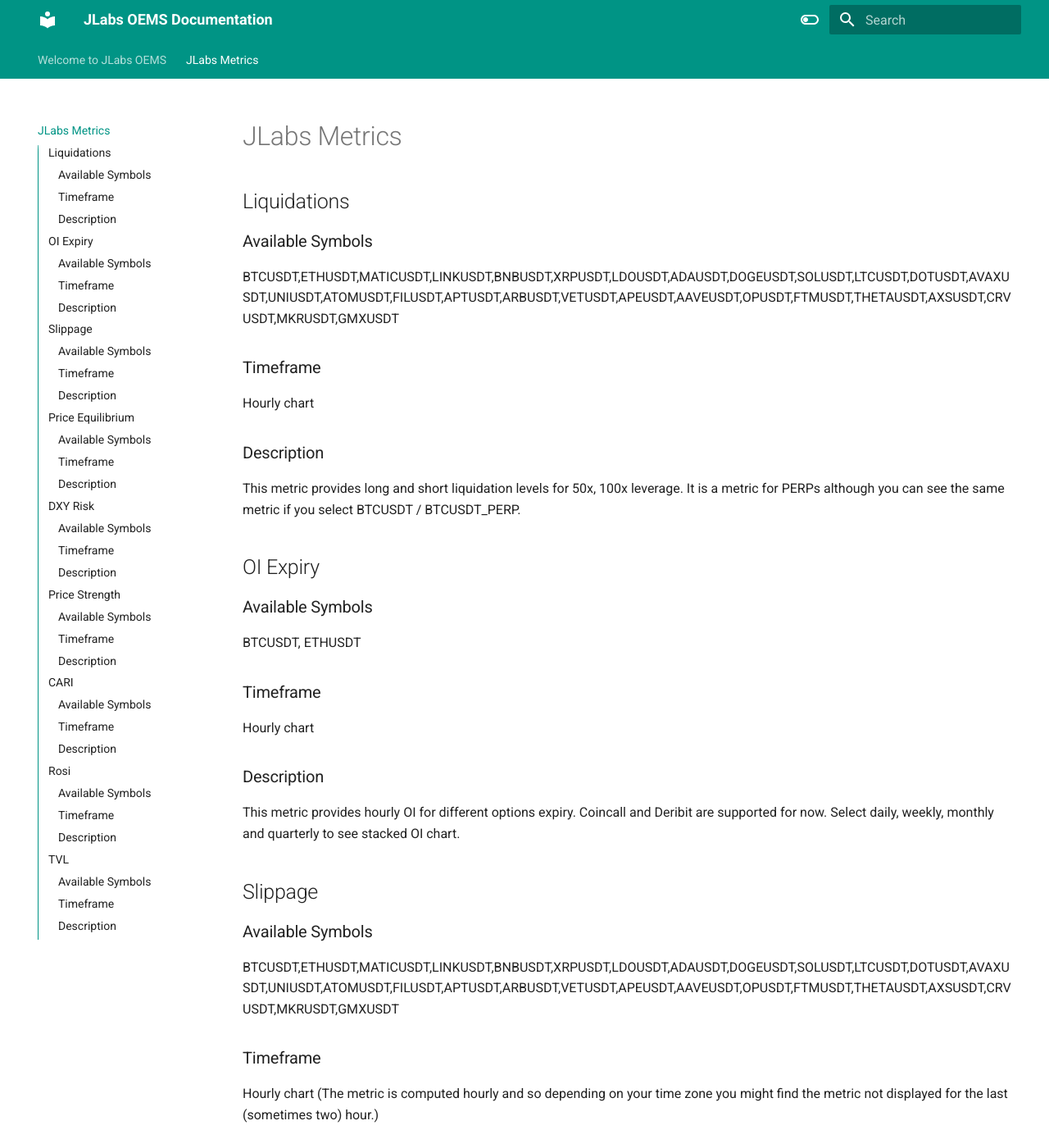
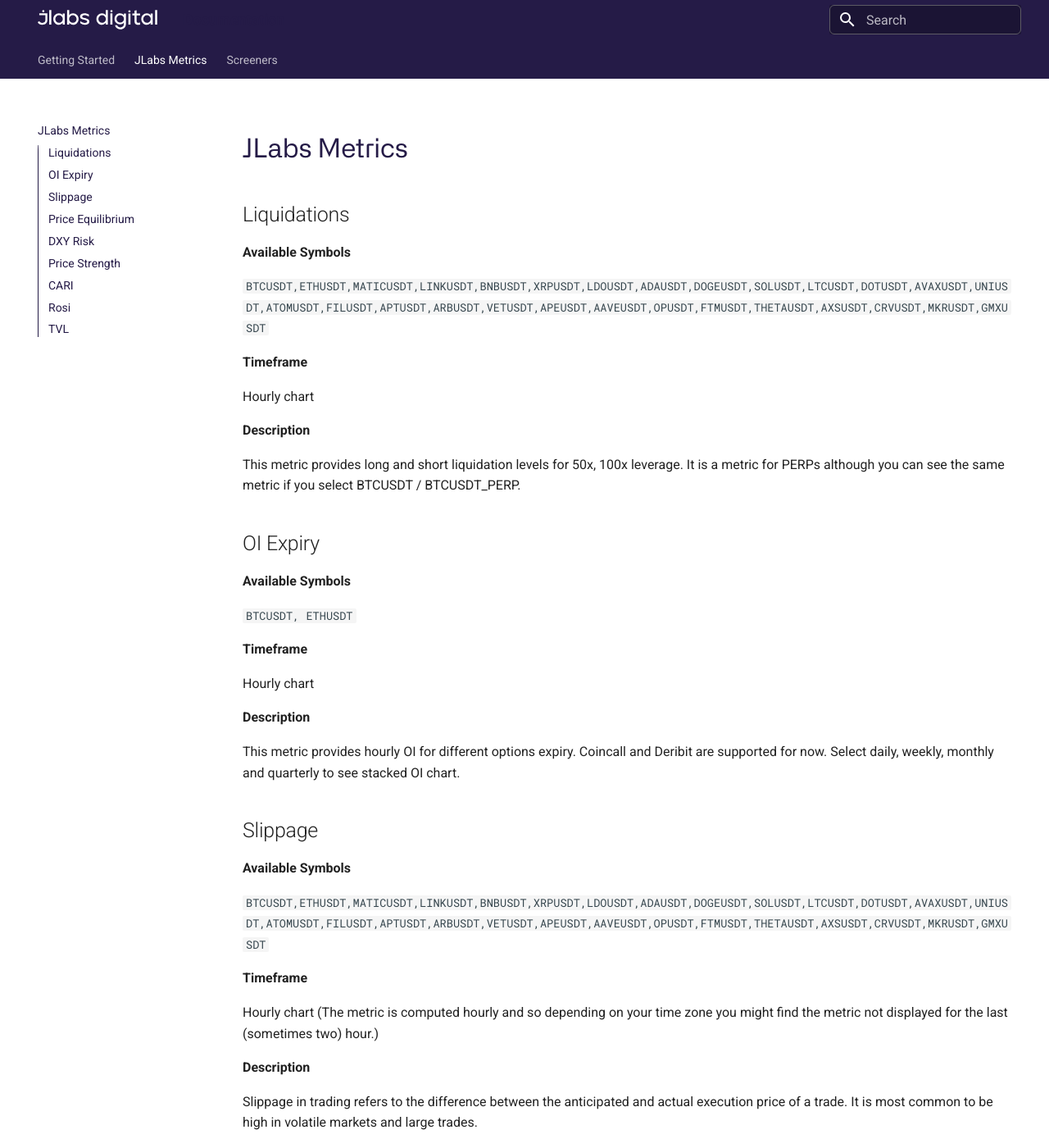
Before and after one commit to roniAnalytics/mkdocs-jlabs, an MkDocs documentation site: the page built from docs/JLabs Metrics.md, in a window 1280 px wide and 1400 px high. Shown: the whole window at 82% size. Built offline with MkDocs 1.6.1 and Material for MkDocs 9.7.7, drawn with Linux system fonts in a browser that asks for light colours; some of the changed text lies outside the part shown.

Commit message:
Menus Updated

```diff
--- a/docs/page2.md
+++ b/docs/JLabs Metrics.md
@@ -1,128 +1,130 @@
+<link rel="stylesheet" href="/stylesheets/extra.css">
+
 # JLabs Metrics
 
 ## Liquidations
 
-### Available Symbols
+**Available Symbols**
 
-BTCUSDT,ETHUSDT,MATICUSDT,LINKUSDT,BNBUSDT,XRPUSDT,LDOUSDT,ADAUSDT,DOGEUSDT,SOLUSDT,LTCUSDT,DOTUSDT,AVAXUSDT,UNIUSDT,ATOMUSDT,FILUSDT,APTUSDT,ARBUSDT,VETUSDT,APEUSDT,AAVEUSDT,OPUSDT,FTMUSDT,THETAUSDT,AXSUSDT,CRVUSDT,MKRUSDT,GMXUSDT
+`BTCUSDT,ETHUSDT,MATICUSDT,LINKUSDT,BNBUSDT,XRPUSDT,LDOUSDT,ADAUSDT,DOGEUSDT,SOLUSDT,LTCUSDT,DOTUSDT,AVAXUSDT,UNIUSDT,ATOMUSDT,FILUSDT,APTUSDT,ARBUSDT,VETUSDT,APEUSDT,AAVEUSDT,OPUSDT,FTMUSDT,THETAUSDT,AXSUSDT,CRVUSDT,MKRUSDT,GMXUSDT`
 
-### Timeframe
+**Timeframe**
 
 Hourly chart
 
-### Description
+**Description**
 
 This metric provides long and short liquidation levels for 50x, 100x leverage. It is a metric for PERPs although you can see the same metric if you select BTCUSDT / BTCUSDT_PERP.
 
 ## OI Expiry
 
-### Available Symbols
+**Available Symbols**
 
-BTCUSDT, ETHUSDT
+`BTCUSDT, ETHUSDT`
 
-### Timeframe
+**Timeframe**
 
 Hourly chart
 
-### Description
+**Description**
 
 This metric provides hourly OI for different options expiry. Coincall and Deribit are supported for now. Select daily, weekly, monthly and quarterly to see stacked OI chart.
 
 ## Slippage
 
-### Available Symbols
+**Available Symbols**
 
-BTCUSDT,ETHUSDT,MATICUSDT,LINKUSDT,BNBUSDT,XRPUSDT,LDOUSDT,ADAUSDT,DOGEUSDT,SOLUSDT,LTCUSDT,DOTUSDT,AVAXUSDT,UNIUSDT,ATOMUSDT,FILUSDT,APTUSDT,ARBUSDT,VETUSDT,APEUSDT,AAVEUSDT,OPUSDT,FTMUSDT,THETAUSDT,AXSUSDT,CRVUSDT,MKRUSDT,GMXUSDT
+`BTCUSDT,ETHUSDT,MATICUSDT,LINKUSDT,BNBUSDT,XRPUSDT,LDOUSDT,ADAUSDT,DOGEUSDT,SOLUSDT,LTCUSDT,DOTUSDT,AVAXUSDT,UNIUSDT,ATOMUSDT,FILUSDT,APTUSDT,ARBUSDT,VETUSDT,APEUSDT,AAVEUSDT,OPUSDT,FTMUSDT,THETAUSDT,AXSUSDT,CRVUSDT,MKRUSDT,GMXUSDT`
 
-### Timeframe
+**Timeframe**
 
 Hourly chart (The metric is computed hourly and so depending on your time zone you might find the metric not displayed for the last (sometimes two) hour.)
 
-### Description
+**Description**
 
 Slippage in trading refers to the difference between the anticipated and actual execution price of a trade. It is most common to be high in volatile markets and large trades.
 
 ## Price Equilibrium
 
-### Available Symbols
+**Available Symbols**
 
-BTCUSDT,ETHUSDT,MATICUSDT,LINKUSDT,BNBUSDT,XRPUSDT,LDOUSDT,ADAUSDT,DOGEUSDT,SOLUSDT,LTCUSDT,DOTUSDT,AVAXUSDT,UNIUSDT,ATOMUSDT,FILUSDT,APTUSDT,ARBUSDT,VETUSDT,APEUSDT,AAVEUSDT,OPUSDT,FTMUSDT,THETAUSDT,AXSUSDT,CRVUSDT,MKRUSDT,GMXUSDT
+`BTCUSDT,ETHUSDT,MATICUSDT,LINKUSDT,BNBUSDT,XRPUSDT,LDOUSDT,ADAUSDT,DOGEUSDT,SOLUSDT,LTCUSDT,DOTUSDT,AVAXUSDT,UNIUSDT,ATOMUSDT,FILUSDT,APTUSDT,ARBUSDT,VETUSDT,APEUSDT,AAVEUSDT,OPUSDT,FTMUSDT,THETAUSDT,AXSUSDT,CRVUSDT,MKRUSDT,GMXUSDT`
 
-### Timeframe
+**Timeframe**
 
 Hourly chart (The metric is computed hourly and so depending on your time zone you might find the metric not displayed for the last (sometimes two) hour.)
 
-### Description
+**Description**
 
 Price Equilibrium is observed when high trade volumes don't impact the price, indicating an opposing market force absorbing these trades.
 
 ## DXY Risk
 
-### Available Symbols
+**Available Symbols**
 
-BTCUSDT,ETHUSDT
+`BTCUSDT,ETHUSDT`
 
-### Timeframe
+**Timeframe**
 
 Daily chart.
 
-### Description
+**Description**
 
 DXY Risk is a metric to get a risk score BTC and ETH to predict price action depending on DXY.
 
 ## Price Strength
 
-### Available Symbols
+**Available Symbols**
 
-BTCUSDT,ETHUSDT,MATICUSDT,LINKUSDT,BNBUSDT,XRPUSDT,LDOUSDT,ADAUSDT,DOGEUSDT,SOLUSDT,LTCUSDT,DOTUSDT,AVAXUSDT,UNIUSDT,ATOMUSDT,FILUSDT,APTUSDT,ARBUSDT,VETUSDT,APEUSDT,AAVEUSDT,OPUSDT,FTMUSDT,THETAUSDT,AXSUSDT,CRVUSDT,MKRUSDT,GMXUSDT
+`BTCUSDT,ETHUSDT,MATICUSDT,LINKUSDT,BNBUSDT,XRPUSDT,LDOUSDT,ADAUSDT,DOGEUSDT,SOLUSDT,LTCUSDT,DOTUSDT,AVAXUSDT,UNIUSDT,ATOMUSDT,FILUSDT,APTUSDT,ARBUSDT,VETUSDT,APEUSDT,AAVEUSDT,OPUSDT,FTMUSDT,THETAUSDT,AXSUSDT,CRVUSDT,MKRUSDT,GMXUSDT`
 
-### Timeframe
+**Timeframe**
 
 Daily chart.
 
-### Description
+**Description**
 
 Price Strength metric is to score the symbols in a scale of 10 where minimum denotes very weak to maximum denoting extremely strong.
 
 ## CARI
 
-### Available Symbols
+**Available Symbols**
 
-BTCUSDT,ETHUSDT
+`BTCUSDT,ETHUSDT`
 
-### Timeframe
+**Timeframe**
 
 Daily chart.
 
-### Description
+**Description**
 
 CARI is a metric to denote price reversion signals.
 
 ## Rosi
 
-### Available Symbols
+**Available Symbols**
 
-BTCUSDT,ETHUSDT,MATICUSDT,LINKUSDT,BNBUSDT,XRPUSDT,LDOUSDT,ADAUSDT,DOGEUSDT,SOLUSDT,LTCUSDT,DOTUSDT,AVAXUSDT,UNIUSDT,ATOMUSDT,FILUSDT,APTUSDT,ARBUSDT,VETUSDT,APEUSDT,AAVEUSDT,OPUSDT,FTMUSDT,THETAUSDT,AXSUSDT,CRVUSDT,MKRUSDT,GMXUSDT
+`BTCUSDT,ETHUSDT,MATICUSDT,LINKUSDT,BNBUSDT,XRPUSDT,LDOUSDT,ADAUSDT,DOGEUSDT,SOLUSDT,LTCUSDT,DOTUSDT,AVAXUSDT,UNIUSDT,ATOMUSDT,FILUSDT,APTUSDT,ARBUSDT,VETUSDT,APEUSDT,AAVEUSDT,OPUSDT,FTMUSDT,THETAUSDT,AXSUSDT,CRVUSDT,MKRUSDT,GMXUSDT`
 
-### Timeframe
+**Timeframe**
 
 4 Hour chart.
 
-### Description
+**Description**
 
 Rosi is metric that gives you a signal to enter the Market.
 
 ## TVL
 
-### Available Symbols
+**Available Symbols**
 
-Currently available for the tokens that are locked into the 3 protocols - AAVE, Compound and Makerdao
+`Currently available for the tokens that are locked into the 3 protocols - AAVE, Compound and Makerdao`
 
-### Timeframe
+**Timeframe**
 
 Daily chart.
 The metric is computed daily on data till the previous day. So you will be seeing the metric only till the previous day.
 
-### Description
+**Description**
 
 Total value locked (TVL) is a metric used in the cryptocurrency sector to determine the quantity of digital assets locked, or staked, on a particular blockchain network via decentralized finance (DeFi) platforms or decentralized applications (dApps).
--- a/docs/stylesheets/extra.css
+++ b/docs/stylesheets/extra.css
@@ -1,3 +1,38 @@
-h1 {
-    color: red;
-  }
+
+:root {
+  --md-primary-fg-color: #251b47;
+  --md-accent-fg-color: #0b18a2;
+}
+
+.md-ellipsis{
+  color: #251b47;
+}
+
+.md-search__input{
+  border: 1px solid rgba(121, 121, 121, 0.705);
+  border-radius: 6px;
+}
+
+@font-face {
+  font-family: "Montserrat";
+  src:url('Alliance No.2 Regular.otf') ;
+}
+
+@font-face {
+  font-family: "heading2";
+  src:url('AllianceNo.2-Light.otf') ;
+}
+
+.md-typeset h1 {
+  color: #251b47;
+  font-family: "Montserrat";
+}
+
+/* .md-typeset h2 {
+  color: #251b47;
+  font-family: "heading2";
+} */
+
+.md-typeset a{
+  color: #7a7ce5;
+}
--- a/mkdocs.yml
+++ b/mkdocs.yml
@@ -1,6 +1,13 @@
-site_name: JLabs OEMS Documentation
+site_name: Documentation
+extra_css:
+  - stylesheets/extra.css
+extra:
+  generator: false
 theme:
+  favicon: assets/images/favicon.png
+  logo: assets/logo.svg
   name: material
+
   features:
     - navigation.tabs
     - navigation.sections
@@ -13,15 +20,4 @@
     - content.code.copy
   language: en
   palette:
-    - scheme: default
-      toggle:
-        icon: material/toggle-switch-off-outline
-        name: Switch to dark mode
-      primary: teal
-      accent: purple
-    - scheme: slate
-      toggle:
-        icon: material/toggle-switch
-        name: Switch to light mode
-      primary: teal
-      accent: lime
+      primary: stylesheets/extra.css
```
Also changed, not shown: docs/Screeners.md (added, +11 -0 lines), docs/index.md (+54 -12 lines), docs/assets/images/favicon.png (added), docs/assets/images/tutorial1.png (added), docs/assets/images/tutorial2.png (added), docs/assets/images/tutorial3.png (added), docs/assets/images/tutorial4.png (added), docs/assets/images/tutorial5.png (added), docs/assets/images/tutorial6.png (added), docs/assets/images/tutorial7.png (added), docs/assets/images/tutorial8.png (added), docs/assets/images/tutorial9.png (added), docs/assets/logo.svg (added), docs/stylesheets/Alliance No.2 Regular.otf (added), 1 more files, 2 other files.
